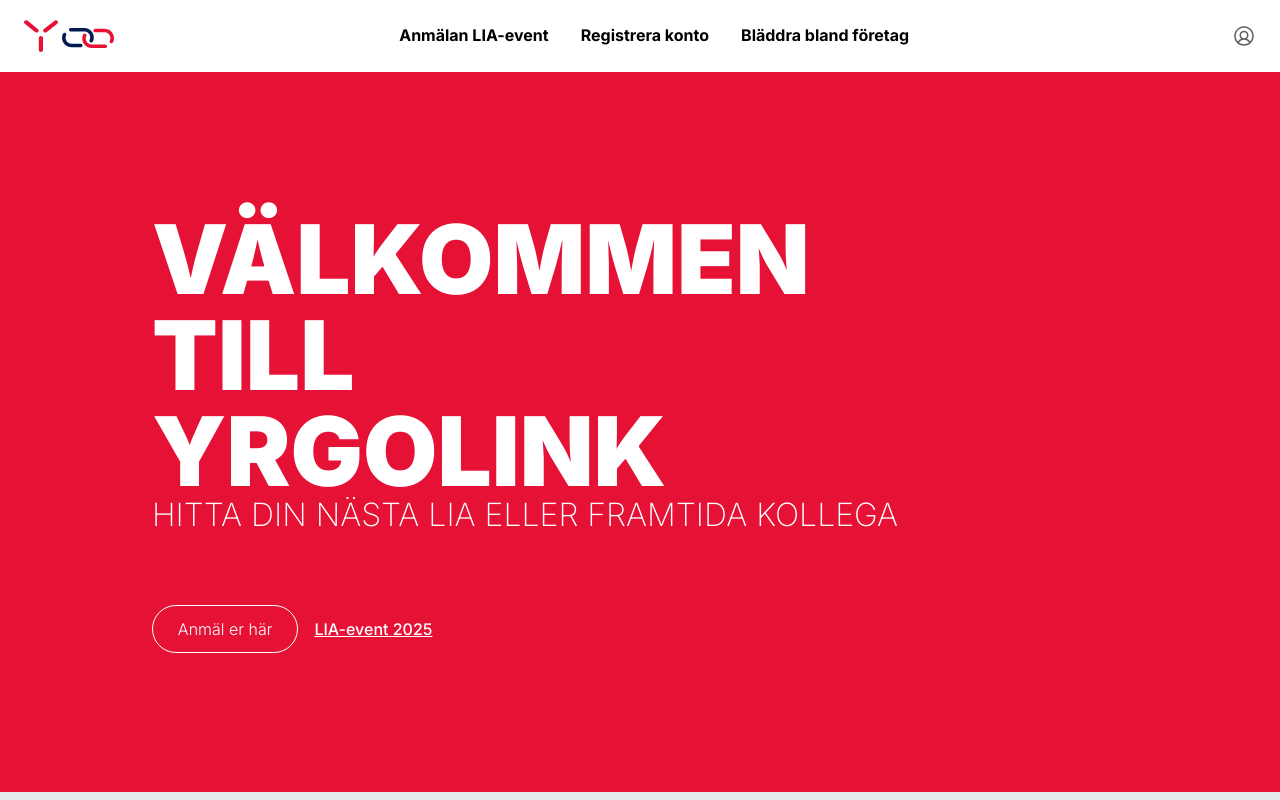
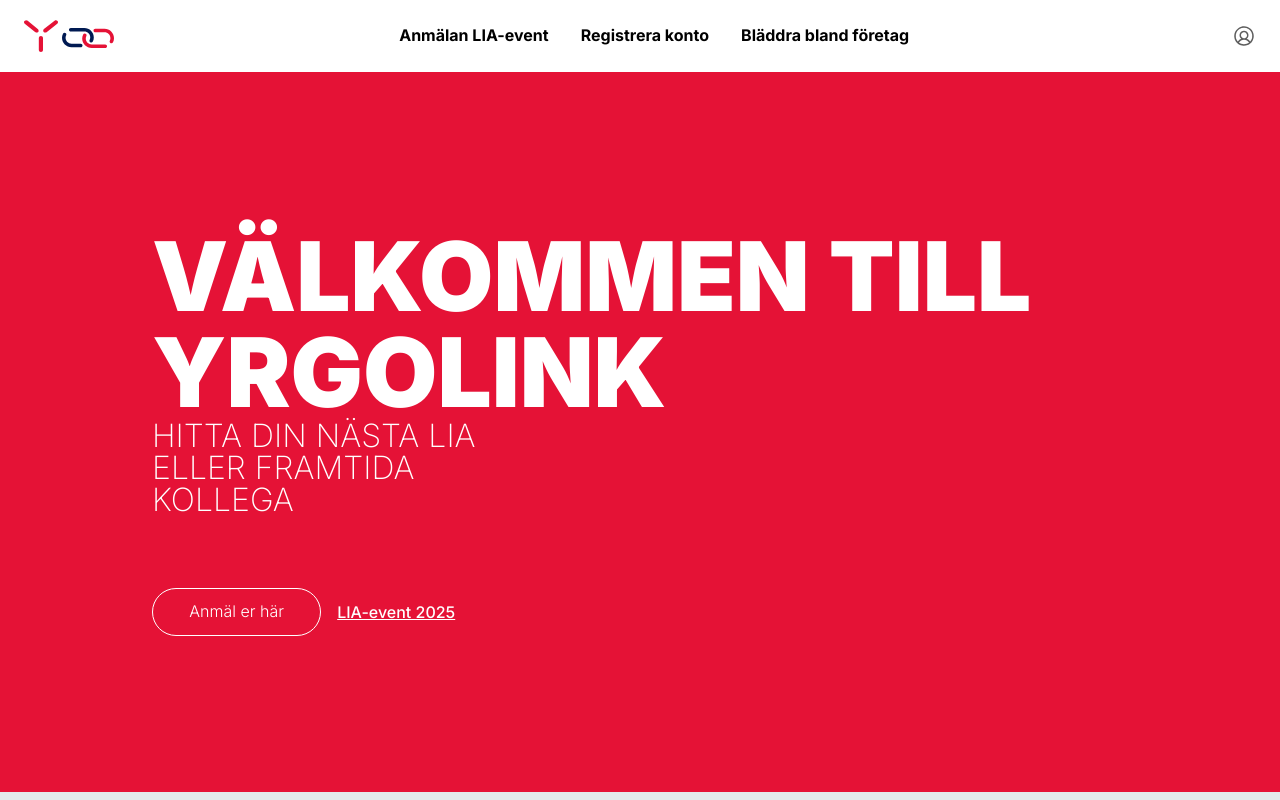
Before and after one commit to TobiasAndren/yrgolink, a Next.js app: page / in a window 1280 px wide. Shown: the top 800 px of the page. Built offline with nearby package versions, Linux system fonts and the light colour scheme.

Commit message:
fixed h2 text jumps on hover in hero

```diff
--- a/app/components/common/Hero.jsx
+++ b/app/components/common/Hero.jsx
@@ -41,11 +41,10 @@ const StyledHero = styled.section(
     }
 
     h1 {
-        font-weight: 900;
+      font-weight: 900;
     }
 
     h2 {
-      display: inline;
       font-weight: 200;
     }
 
@@ -85,14 +84,14 @@ const StyledHero = styled.section(
 
   @media (min-width: 1200px) {
     padding: 6rem 9.5rem;
+    padding-right: 0;
     min-height: 90vh;
     gap: 0.5rem;
 
 
     h1, h2 {
       font-size: 6rem;
-      max-width: 70%;
-      text-wrap: wrap;
+      max-width: 18ch;
     }
 
     h2 {
```
